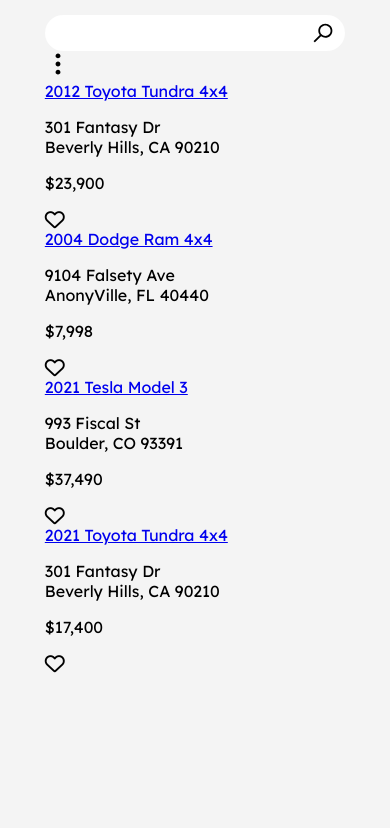
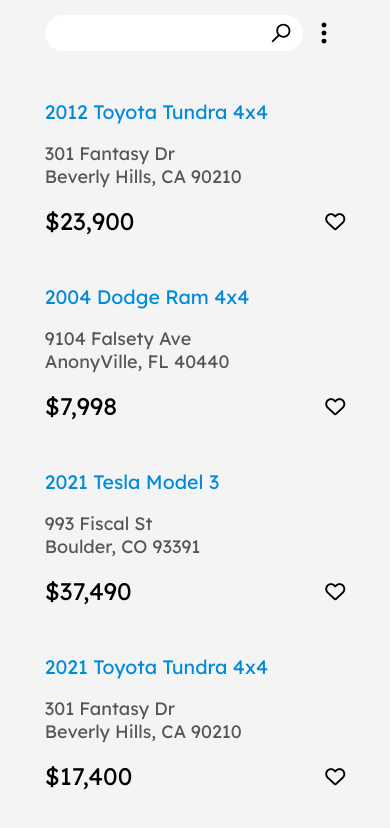
Before and after one commit to BexLedwith/FigToCode, a plain HTML site: page index.html in a window 390 px wide. Shown: the part 152-980 px from the top of the page. Before the commit the page ends 870 px from the top, so only its background shows below. Drawn offline with Linux system fonts and the light colour scheme; a script that the page names is missing.

Commit message:
mobile styles

```diff
--- a/styles.css
+++ b/styles.css
@@ -44,3 +44,52 @@ h1 {
 .search:focus {
   outline: thin dotted;
 }
+
+.icons {
+  display: flex;
+  justify-content: space-between;
+  margin-bottom: 3em;
+}
+
+.far,
+.fas {
+  cursor: pointer;
+}
+
+.menu {
+  margin: 0 0.5em;
+  cursor: pointer;
+}
+
+.cars,
+.labels {
+  margin: -1em -1em 2em;
+  padding: 1em;
+  border-radius: 6px;
+}
+
+.cars:hover {
+  background: white;
+}
+
+.car-name {
+  text-decoration: none;
+  color: var(--primary-color);
+  font-size: 1.22rem;
+}
+
+.car-location {
+  color: var(--text-color);
+  font-size: 1.125rem;
+}
+
+.cols-2 {
+  display: flex;
+  justify-content: space-between;
+  align-items: center;
+}
+
+.car-price {
+  font-size: 1.5rem;
+  margin: 0;
+}
```
